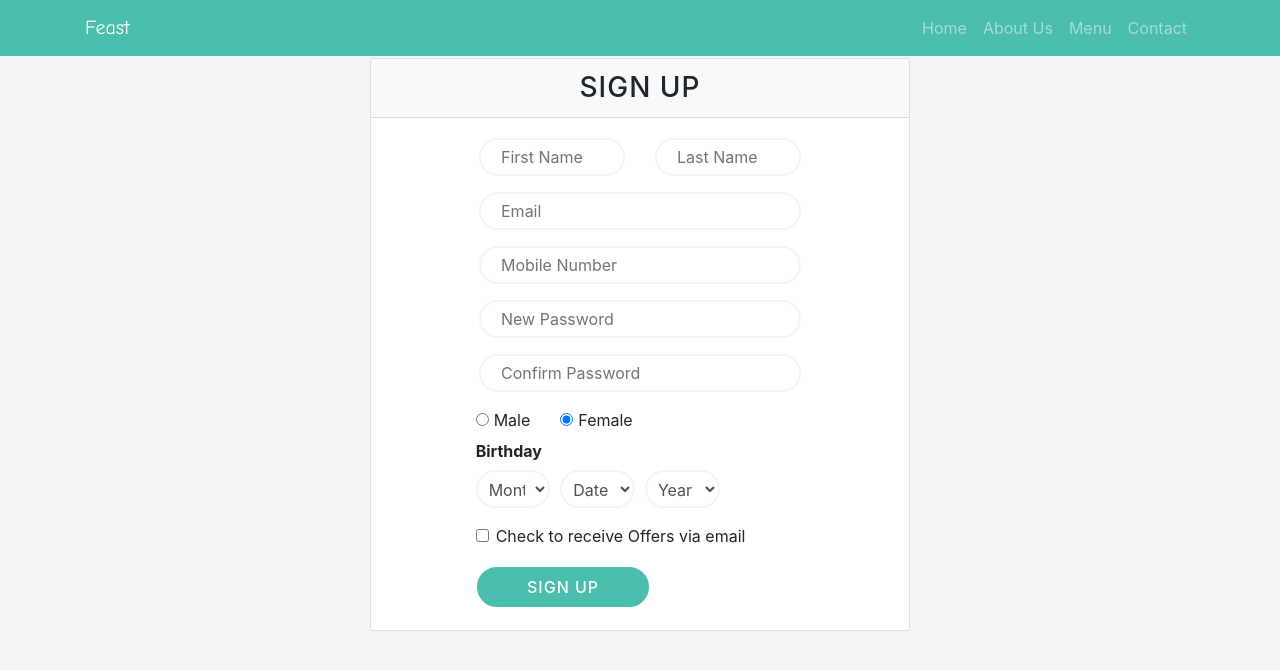
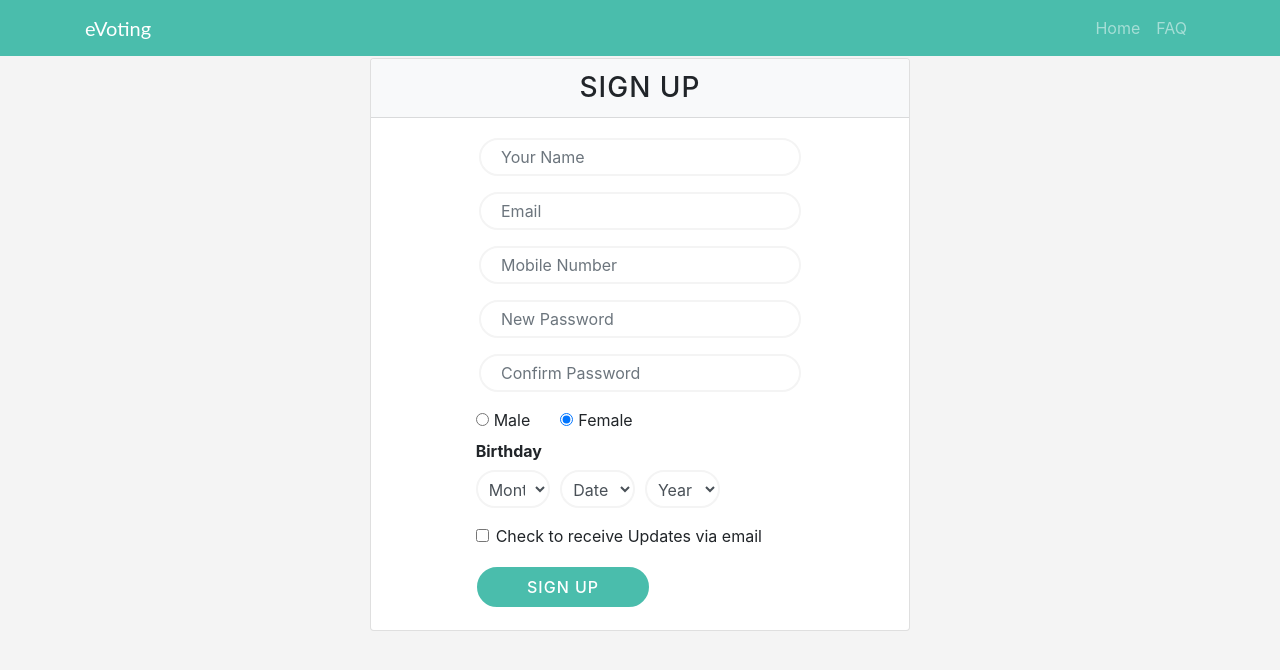
Before and after one commit to aviralkapoor/eVoting, a website: page signup.html in a window 1280 px wide. Drawn offline with nearby package versions, Linux system fonts and the light colour scheme.

Commit message:
eVoting Modification

```diff
--- a/signup.html
+++ b/signup.html
@@ -10,7 +10,7 @@
     <link rel="stylesheet" href="node_modules\bootstrap-social\bootstrap-social.css">
     <link rel="stylesheet" href="node_modules\font-awesome\css\font-awesome.min.css">
     <link rel="stylesheet" href="css/style.css">
-    <title>Feast</title>
+    <title>eVoting</title>
 </head>
 <body>
     <nav class="navbar navbar-dark navbar-expand-sm fixed-top">
@@ -18,13 +18,11 @@
             <button class="navbar-toggler" type="button" data-toggle="collapse" data-target="#Navbar">
             <div class="navbar-toggler-icon"></div>
             </button>
-            <a class="navbar-brand mr-auto" href="#"style="font-family: Comic Sans MS;">Feast</a>
+            <a class="navbar-brand mr-auto" href="#"style="font-family: Lato;">eVoting</a>
             <div class="collapse navbar-collapse" id="Navbar">
                <ul class="navbar-nav ml-auto">
                 <li class="nav-item"><a class="nav-link"href="index.html"> Home</a></li>
-                <li class="nav-item"><a class="nav-link" href="aboutus.html"> About Us</a></li>
-                <li class="nav-item"><a class="nav-link"href="#"> Menu</a></li>
-                <li class="nav-item"><a class="nav-link"href="contactus.html"> Contact</a></li>
+                <li class="nav-item"><a class="nav-link"href="#"> FAQ</a></li>
                </ul>
             </div>
         </div>
@@ -37,12 +35,9 @@
                     <div class="card-body">
                         <form>
                             <div class="form-group row">
-                                <div class="col-6 col-md-4 offset-md-2">
-                                    <input type="text" id="firstname" name="firstname"
-                                    placeholder="First Name" class="form-control" required>
-                                </div>
-                                <div class="col-6 col-md-4">
-                                    <input type="text" id="lastname" name="lastname"placeholder="Last Name" class="form-control" required>
+                                <div class="col col-md-8 offset-md-2">
+                                    <input type="text" id="name" name="name"
+                                    placeholder="Your Name" class="form-control" required>
                                 </div>
                             </div>
                             <div class="form-group row">
@@ -179,7 +174,7 @@
                             <div class="form-group col-auto offset-md-2">
                                 <div class="form-check">
                                  <input class="form-check-input"type="checkbox" name="allow" id="allow">
-                                 <label class="form-check-label" for="allow">Check to receive Offers via email</label>
+                                 <label class="form-check-label" for="allow">Check to receive Updates via email</label>
                                 </div>
                             </div>
                             </div>
```
Also changed, not shown: index.html (+30 -9 lines).
